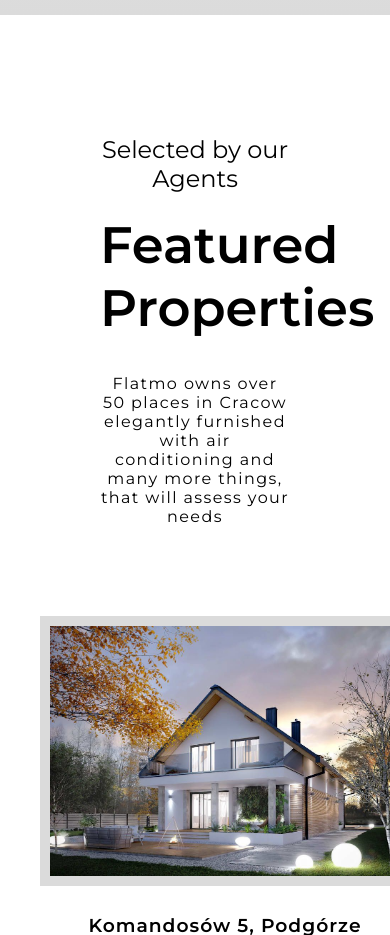
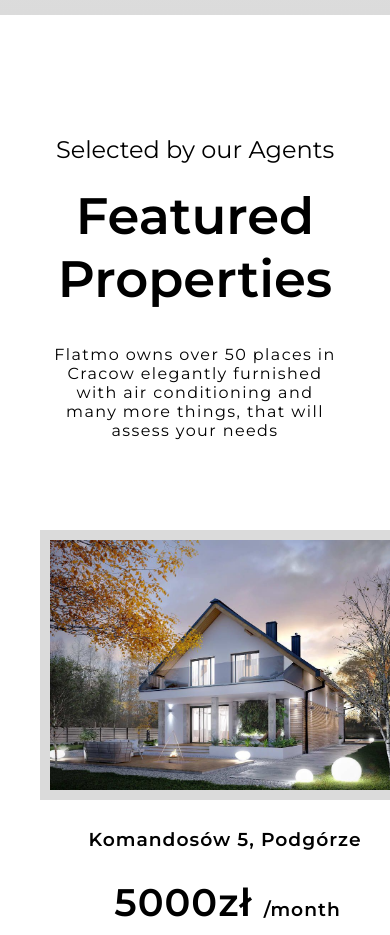
Before and after one commit to witchlad/real-estate-agency, a plain HTML site: page index.html in a window 390 px wide. Shown: the part 2320-3255 px from the top of the page. Drawn offline with Linux system fonts and the light colour scheme.

Commit message:
Update main.css

```diff
--- a/main.css
+++ b/main.css
@@ -829,7 +829,13 @@ footer i:hover{
         height:50px;
     }
 
-    .property-header h1{
-        margin:0px;
+    .properties-header{
+    text-align:center;
+    margin-left:50px;
+    margin-right:50px;
+}
+    .properties-header p{
+        text-align:justify;
     }
+
 }
```
